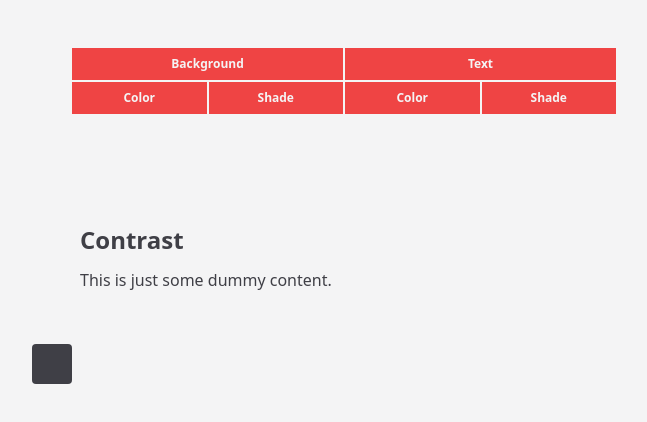
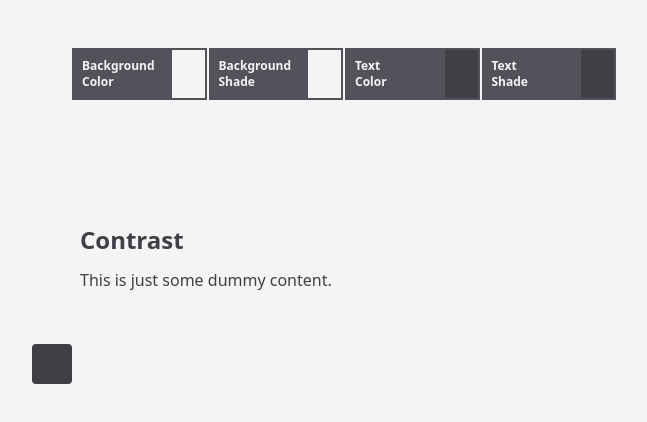
Before and after one commit to iaseth/contrast, a React (Vite) app: page / in a window 1280 px wide. Shown: the top 422 px of the page, without its empty margins (296-943 px from the left). Built offline with nearby package versions, Linux system fonts and the light colour scheme; what redicons would draw is missing.

Commit message:
Added 4 buttons to HeaderButton

```diff
--- a/src/App/App.tsx
+++ b/src/App/App.tsx
@@ -32,7 +32,7 @@ export default function App () {
 	return (
 		<div className="min-h-screen relative select-none" style={style} onClick={nextContent}>
 			<section className='py-48'>
-				<Header />
+				<Header {...{bgHexColor, textHexColor}} />
 
 				<DummyContent content={content} />
 
--- a/src/App/components/Header/Header.tsx
+++ b/src/App/components/Header/Header.tsx
@@ -1,31 +1,22 @@
+import HeaderButton from "./HeaderButton/HeaderButton";
 
 
 
-interface HeaderProps {}
+interface HeaderProps {
+	bgHexColor: string,
+	textHexColor: string
+}
 
-export default function Header ({}: HeaderProps) {
+export default function Header ({
+	bgHexColor, textHexColor
+}: HeaderProps) {
 	return (
 		<header className="absolute top-12 left-1/2 -translate-x-1/2 w-full max-w-xl px-4" onClick={e => e.stopPropagation()}>
-			<section className="bg-zinc-100 grid grid-cols-4 gap-0.5 text-center ch:bg-red-500 ch:text-zinc-100">
-				<section className="col-span-2 px-3 py-1">
-					<h6>Background</h6>
-				</section>
-				<section className="col-span-2 px-3 py-1">
-					<h6>Text</h6>
-				</section>
-
-				<section className="px-3 py-1">
-					<h6>Color</h6>
-				</section>
-				<section className="px-3 py-1">
-					<h6>Shade</h6>
-				</section>
-				<section className="px-3 py-1">
-					<h6>Color</h6>
-				</section>
-				<section className="px-3 py-1">
-					<h6>Shade</h6>
-				</section>
+			<section className="bg-zinc-100 grid grid-cols-4 gap-0.5 text-center">
+				<HeaderButton text1="Background" text2="Color" hexColor={bgHexColor} />
+				<HeaderButton text1="Background" text2="Shade" hexColor={bgHexColor} />
+				<HeaderButton text1="Text" text2="Color" hexColor={textHexColor} />
+				<HeaderButton text1="Text" text2="Shade" hexColor={textHexColor} />
 			</section>
 		</header>
 	);
--- /dev/null
+++ b/src/App/components/Header/HeaderButton/HeaderButton.tsx
@@ -0,0 +1,23 @@
+
+
+
+interface HeaderButtonProps {
+	text1: string,
+	text2: string,
+	hexColor: string
+}
+
+export default function HeaderButton ({
+	text1, text2, hexColor
+}: HeaderButtonProps) {
+	return (
+		<button className="grid grid-cols-4 bg-zinc-600 text-zinc-100 border-2 border-zinc-600">
+			<section className="col-span-3 px-2 py-2 text-xs font-bold text-left">
+				<div>{text1}</div>
+				<div>{text2}</div>
+			</section>
+
+			<section className="h-full bg-red-500" style={{backgroundColor: hexColor}}></section>
+		</button>
+	);
+}
```
